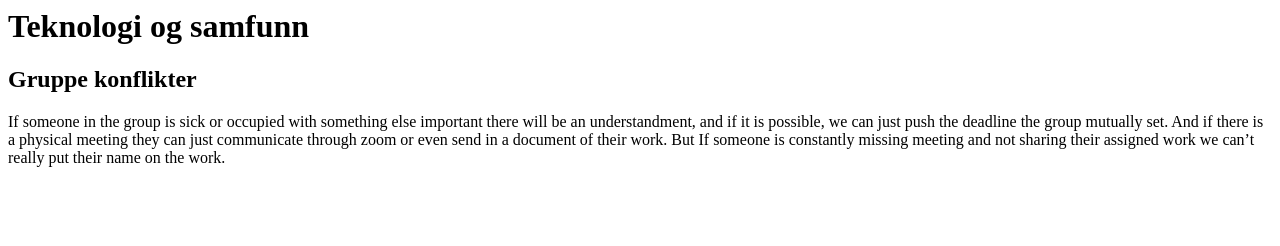
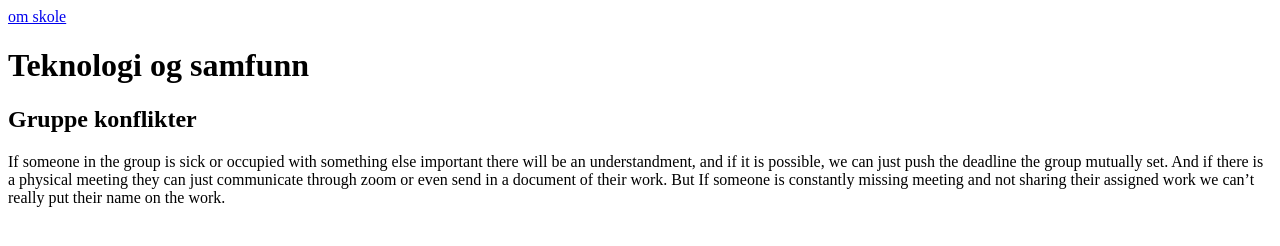
Before and after one commit to OsloMet-web/1stOblig-Gruppe18, a plain HTML site: page index.html in a window 1280 px wide. Drawn offline with Linux system fonts and the light colour scheme.

Commit message:
linka begge sidene

```diff
--- a/index.html
+++ b/index.html
@@ -4,9 +4,14 @@
     <meta name="viewport" content="width=device-width, initial-scale=1.0">
     <title>Document</title>
     <title>data1200 oblig 1</title>
+
 </head>
 
 <body>
+    <nav>
+        <a class="link-side2" href="secondary.html"> om skole</a>
+    </nav>
+
     <h1>Teknologi og samfunn</h1>
     <h2>Gruppe konflikter</h2>
         <p>If someone in the group is sick or occupied with something else
```
Also changed, not shown: secondary.html (+3 -0 lines).
